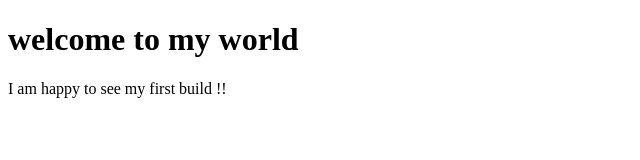
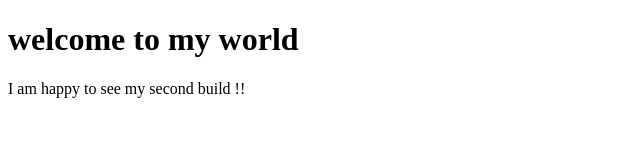
Before and after one commit to shubham07kohale/demo-project, a plain HTML site: page index.html in a window 1280 px wide. Shown: the full height of the page, 0-640 px from the left. Drawn offline with Linux system fonts and the light colour scheme.

Commit message:
2nd code

```diff
--- a/index.html
+++ b/index.html
@@ -2,4 +2,4 @@
 <title>HI TEAM </title>
 
 <h1>welcome to my world </h1>
-<p>I am happy to see my first build  !! </p>
+<p>I am happy to see my second  build  !! </p>
```
